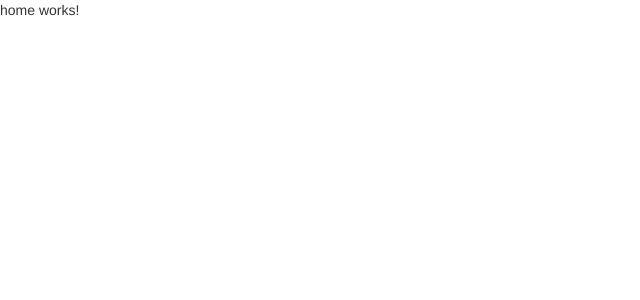
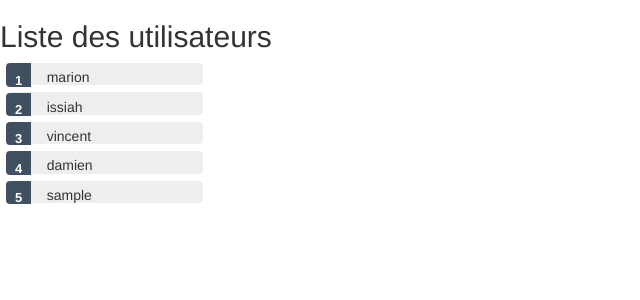
Before and after one commit to Y0URII/teamCreator, an Angular app in the folder TeamCreator/: page / in a window 1280 px wide. Both pictures are taken after typing "Sample" into the empty fields and a click on the button "Submit". Shown: the top 300 px of the page, without its empty margins (0-640 px from the left). Built offline with nearby package versions, Linux system fonts and the light colour scheme.

Commit message:
Inistialisation de la liste des utilisateurs, Modification du model, ajoute de la liste dans la home page

```diff
--- a/TeamCreator/src/app/app.module.ts
+++ b/TeamCreator/src/app/app.module.ts
@@ -6,11 +6,14 @@ import { AppComponent } from './app.component';
 import {FormsModule, ReactiveFormsModule} from "@angular/forms";
 import { AuthComponent } from './auth/auth.component';
 import {FlexLayoutModule} from "@angular/flex-layout";
+import {CommonModule} from "@angular/common";
+import {HomeComponent} from "./home/home.component";
 
 @NgModule({
   declarations: [
     AppComponent,
     AuthComponent,
+    HomeComponent,
   ],
   imports: [
     BrowserModule,
@@ -18,6 +21,7 @@ import {FlexLayoutModule} from "@angular/flex-layout";
     FormsModule,
     ReactiveFormsModule,
     FlexLayoutModule,
+    CommonModule
   ],
   providers: [],
   bootstrap: [AppComponent]
--- a/TeamCreator/src/app/home/home.component.css
+++ b/TeamCreator/src/app/home/home.component.css
@@ -0,0 +1,52 @@
+/* usersComponent's private CSS styles */
+.users {
+  margin: 0 0 2em 0;
+  list-style-type: none;
+  padding: 0;
+  width: 15em;
+}
+.users li {
+  cursor: pointer;
+  position: relative;
+  left: 0;
+  background-color: #EEE;
+  margin: .5em;
+  padding: .3em 0;
+  height: 1.6em;
+  border-radius: 4px;
+}
+.users li:hover {
+  color: #2c3a41;
+  background-color: #e6e6e6;
+  left: .1em;
+}
+.users li.selected {
+  background-color: black;
+  color: white;
+}
+.users li.selected:hover {
+  background-color: #505050;
+  color: white;
+}
+.users li.selected:active {
+  background-color: black;
+  color: white;
+}
+.users .badge {
+  display: inline-block;
+  font-size: small;
+  color: white;
+  padding: 0.8em 0.7em 0 0.7em;
+  background-color:#405061;
+  line-height: 1em;
+  position: relative;
+  left: -1px;
+  top: -4px;
+  height: 1.8em;
+  margin-right: .8em;
+  border-radius: 4px 0 0 4px;
+}
+
+input {
+  padding: .5rem;
+}
--- a/TeamCreator/src/app/home/home.component.html
+++ b/TeamCreator/src/app/home/home.component.html
@@ -1 +1,6 @@
-<p>home works!</p>
+<h2>Liste des utilisateurs</h2>
+<ul class="users">
+  <li *ngFor="let user of userList">
+    <span class="badge">{{user.id}}</span> {{user.name}}
+  </li>
+</ul>
--- a/TeamCreator/src/app/home/home.component.ts
+++ b/TeamCreator/src/app/home/home.component.ts
@@ -1,7 +1,6 @@
 import { Component, OnInit } from '@angular/core';
 import { Router, ActivatedRoute, ParamMap } from '@angular/router';
-import {User} from "../user";
-import {map} from "rxjs";
+import {User, userList} from "../user";
 
 @Component({
   selector: 'app-home',
@@ -10,11 +9,14 @@ import {map} from "rxjs";
 })
 export class HomeComponent implements OnInit {
 
-  constructor() {
-  }
+  userList = userList;
+  constructor(private router: Router) { }
 
   ngOnInit(): void {
-    console.log(history.state);
+    if(history.state.user == undefined){
+      this.router.navigate(['/auth']);
+    }
+    console.log(history.state.user);
   }
 
 }
--- a/TeamCreator/src/app/user.ts
+++ b/TeamCreator/src/app/user.ts
@@ -1,7 +1,33 @@
+export const userList: User[] = [
+  { id: 1, name: 'marion' },
+  { id: 2, name: 'issiah' },
+  { id: 3, name: 'vincent' },
+  { id: 4, name: 'damien' },
+];
+
 export class User {
 
-  constructor(
-    public name: string
-  ) {  }
+  id: number;
+  name: string | undefined;
+
+  constructor(name: string) {
+    // Vérification si l'utilisateur exist
+    userList.forEach((user) =>{
+      if(name.toLowerCase() === user.name){
+        this.id = user.id;
+        this.name = user.name;
+      }
+    });
+
+    // Nouvel utilisateur
+    // @ts-ignore
+    if(this.id == null){
+        this.id = userList.length + 1;
+        this.name = name.toLowerCase();
+        userList.push(this);
+    }
+  }
+
+
 
 }
```
